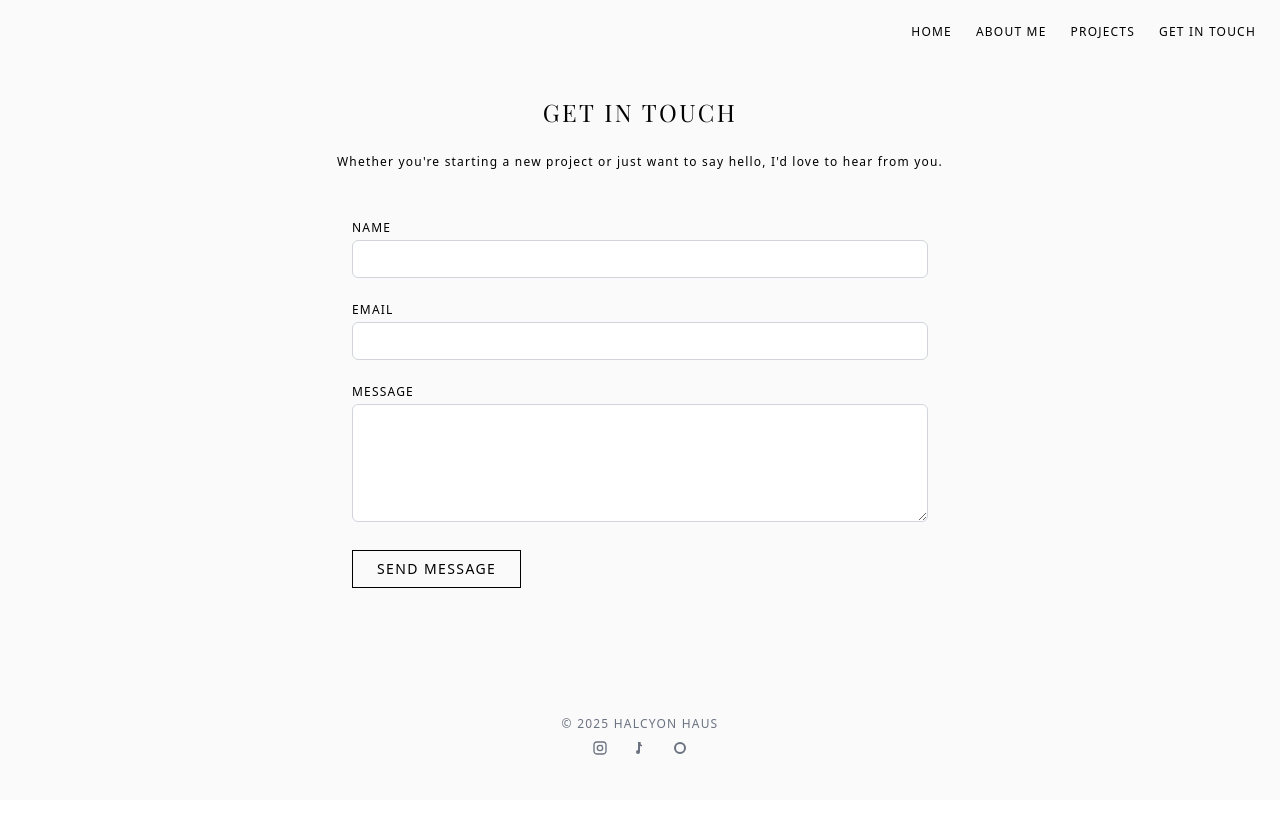
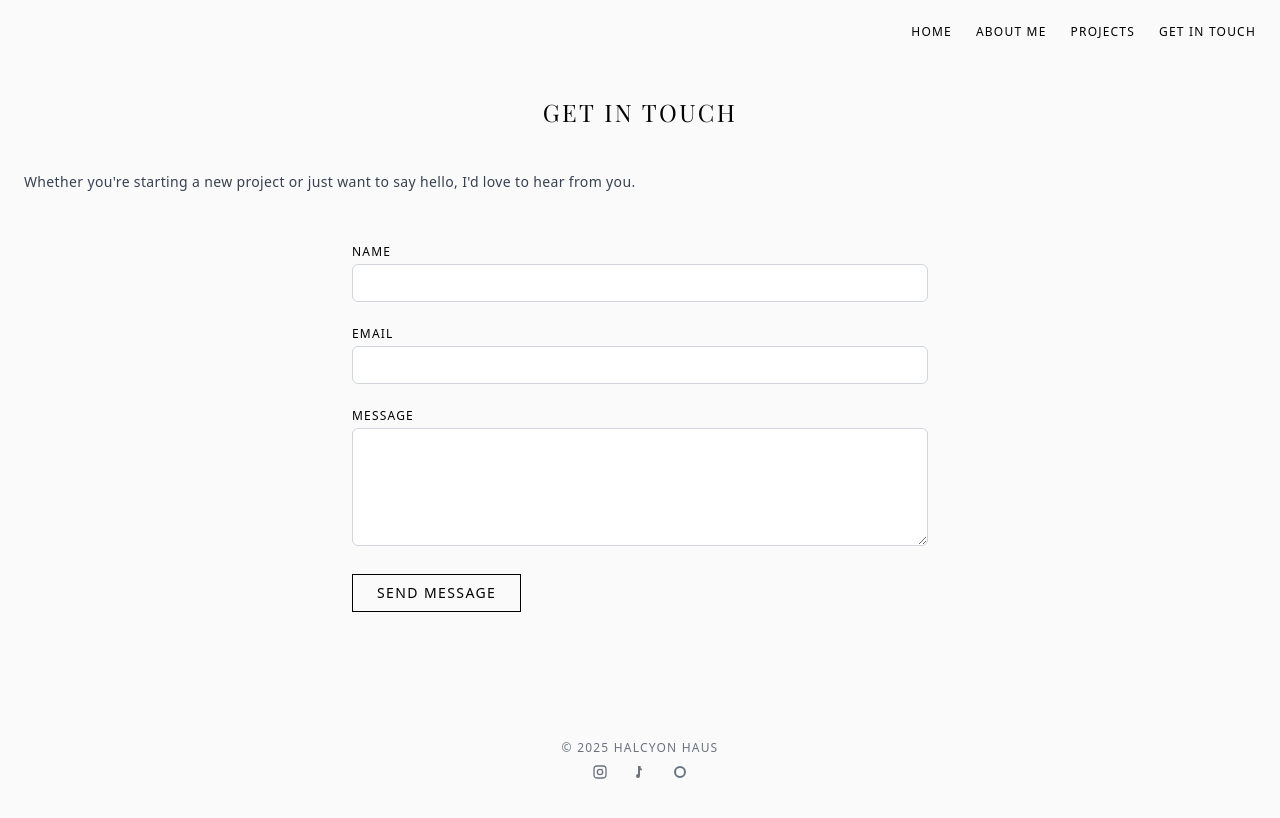
Before and after one commit to HalcyonHaus/halcyonhaus-site, a Next.js app: page /contact in a window 1280 px wide. Built offline with nearby package versions, Linux system fonts and the light colour scheme.

Commit message:
Update contact.js

```diff
--- a/pages/contact.js
+++ b/pages/contact.js
@@ -50,11 +50,10 @@ export default function ContactPage() {
           GET IN TOUCH
         </h1>
 
-        <p
-  className="text-center text-xs font-light mt-6 px-4 leading-relaxed font-inter tracking-widest"
->
+        <p className="mt-10 text-sm leading-7 tracking-wide font-inter text-gray-700">
+
   Whether you're starting a new project or just want to say hello, I'd love to hear from you.
-</p>
+        </p>
 
         {/* Contact Form */}
         <form
```
